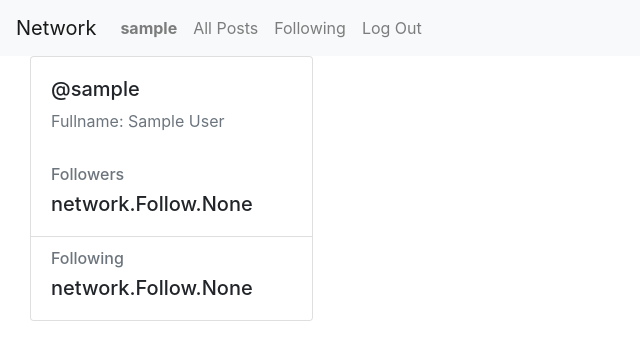
After one commit to AlexCuenca99/cs50-netwok, a Django app: page /me in a window 1280 px wide. The commit adds this page. Shown: the top 360 px of the page, without its empty margins (0-640 px from the left). Run offline with Django 3.2, Linux system fonts and the light colour scheme; the visitor is signed in with stand-in values (Sample User, id 1); data comes from the database, SQL or seed files in the repository; data that the repository does not hold is empty; some libraries are stand-ins or nearby versions.

Commit message:
Add base My Profile feature

```diff
--- a/network/templates/network/layout.html
+++ b/network/templates/network/layout.html
@@ -4,11 +4,15 @@
 <html lang="en">
 	<head>
 		<title>{% block title %}Social Network{% endblock %}</title>
-        <link rel="stylesheet" href="https://stackpath.bootstrapcdn.com/bootstrap/4.4.1/css/bootstrap.min.css" integrity="sha384-Vkoo8x4CGsO3+Hhxv8T/Q5PaXtkKtu6ug5TOeNV6gBiFeWPGFN9MuhOf23Q9Ifjh" crossorigin="anonymous">
-        <link href="{% static 'network/styles.css' %}" rel="stylesheet">
+		<link
+			rel="stylesheet"
+			href="https://stackpath.bootstrapcdn.com/bootstrap/4.4.1/css/bootstrap.min.css"
+			integrity="sha384-Vkoo8x4CGsO3+Hhxv8T/Q5PaXtkKtu6ug5TOeNV6gBiFeWPGFN9MuhOf23Q9Ifjh"
+			crossorigin="anonymous"
+		/>
+		<link href="{% static 'network/styles.css' %}" rel="stylesheet" />
 	</head>
 	<body>
-
 		<nav class="navbar navbar-expand-lg navbar-light bg-light">
 			<a class="navbar-brand" href="#">Network</a>
 
@@ -16,34 +20,39 @@
 				<ul class="navbar-nav mr-auto">
 					{% if user.is_authenticated %}
 					<li class="nav-item">
-                        <a class="nav-link" href="#"><strong>{{ user.username }}</strong></a>
+						<a class="nav-link" href="{% url 'me' %}"
+							><strong>{{ user.username }}</strong></a
+						>
 					</li>
 					{% endif %}
 					<li class="nav-item">
-                  <a class="nav-link" href="{% url 'index' %}">All Posts</a>
+						<a class="nav-link" href="{% url 'index' %}"
+							>All Posts</a
+						>
 					</li>
 					{% if user.is_authenticated %}
 					<li class="nav-item">
 						<a class="nav-link" href="#">Following</a>
 					</li>
 					<li class="nav-item">
-                        <a class="nav-link" href="{% url 'logout' %}">Log Out</a>
+						<a class="nav-link" href="{% url 'logout' %}"
+							>Log Out</a
+						>
 					</li>
 					{% else %}
 					<li class="nav-item">
 						<a class="nav-link" href="{% url 'login' %}">Log In</a>
 					</li>
 					<li class="nav-item">
-                        <a class="nav-link" href="{% url 'register' %}">Register</a>
+						<a class="nav-link" href="{% url 'register' %}"
+							>Register</a
+						>
 					</li>
 					{% endif %}
 				</ul>
 			</div>
 		</nav>
 
-        <div class="body">
-            {% block body %}
-            {% endblock %}
-        </div>
+		<div class="body">{% block body %} {% endblock %}</div>
 	</body>
 </html>
--- /dev/null
+++ b/network/templates/network/me.html
@@ -0,0 +1,24 @@
+{% extends "network/layout.html" %} {% block body %}
+<div class="container-fluid">
+	<div class="col-md-3">
+		<div class="card">
+			<div class="card-body">
+				<div class="h5">@{{user_data.username}}</div>
+				<div class="h7 text-muted">
+					Fullname: {{user_data.first_name}} {{user_data.last_name}}
+				</div>
+			</div>
+			<ul class="list-group list-group-flush">
+				<li class="list-group-item">
+					<div class="h6 text-muted">Followers</div>
+					<div class="h5">{{user_data.followers}}</div>
+				</li>
+				<li class="list-group-item">
+					<div class="h6 text-muted">Following</div>
+					<div class="h5">{{user_data.followings}}</div>
+				</li>
+			</ul>
+		</div>
+	</div>
+</div>
+{% endblock body %}
--- a/network/urls.py
+++ b/network/urls.py
@@ -8,4 +8,5 @@ urlpatterns = [
     path("logout", views.logout_view, name="logout"),
     path("register", views.register, name="register"),
     path("create-post", views.create_post, name="create-post"),
+    path("me", views.me, name="me"),
 ]
--- a/network/views.py
+++ b/network/views.py
@@ -11,6 +11,14 @@ def index(request):
     posts = Post.objects.all().order_by("-created")
     all_posts = {"all_posts": posts}
     return render(request, "network/index.html", all_posts)
+
+
+def me(request):
+    auth_user = User.objects.get(username=request.user)
+    print(auth_user.followers.all())
+    print(auth_user.followings.all())
+    user_data = {"user_data": auth_user}
+    return render(request, "network/me.html", user_data)
 
 
 def create_post(request):
```
Lines whose indentation alone changed are shown as unchanged.
